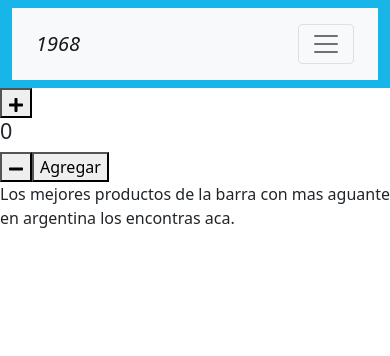
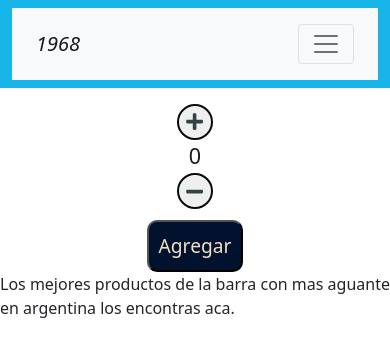
Before and after one commit to MarianoMenseguez/react-menseguez, a React (Create React App) app: page / in a window 390 px wide. Shown: the top 356 px of the page. Built offline with nearby package versions, Linux system fonts and the light colour scheme.

Commit message:
itemcount css

```diff
--- a/src/App.js
+++ b/src/App.js
@@ -1,6 +1,6 @@
 
-import NavBar from "./NavBar";
-import ItemListContainer from './ItemListContainer';
+import NavBar from "../src/components/NavBar";
+import ItemListContainer from '../src/components/ItemListContainer';
 const App = () => {
   return (
     <div>
--- /dev/null
+++ b/src/components/ItemCount.css
@@ -0,0 +1,49 @@
+.addCartContainer{
+    margin-top: 1rem;
+    display: flex;
+    justify-content: center;
+    align-items: center;
+    gap: 0.6rem;
+    font-size: 1.5rem;
+}
+    .addingBtn{
+        border: 2px solid rgb(8, 10, 10);
+        padding: 0.4rem;
+        border-radius: 50%;
+        display: flex;
+        justify-content: center;
+        color: #344;
+    }
+
+    .addCart{
+        margin-left: 1rem;
+        padding: 0.6rem;
+        font-size: 1.2rem;
+        font-weight: 500;
+        background: #01122e;
+        color: #F3DFC1;
+        transition: 0.4s;
+        border-radius: 10px;
+
+    }
+
+    h4{
+        color: #151b1f;
+        margin-bottom: 0.1rem;
+    }
+
+@media only screen and (max-width: 1024px) {
+    .addCartContainer{
+        flex-direction: column;
+        gap: 3px;
+        font-size: 1.2rem;
+        align-items: center;
+        justify-content: center;
+
+        .addCart{
+            margin-left: 0;
+            margin-top: .5rem;
+        }
+    }
+
+}
--- a/src/components/ItemCount.js
+++ b/src/components/ItemCount.js
@@ -1,5 +1,6 @@
 import { useEffect, useState } from "react";
 import { FaMinus, FaPlus } from "react-icons/fa";
+import "./ItemCount.css";
 import Swal from "sweetalert2";
 
 const ItemCount = ({ stock = 5, initial = 0 }) => {
--- a/src/ItemListContainer.js
+++ b/src/components/ItemListContainer.js
@@ -1,4 +1,4 @@
-import ItemCount from "./components/ItemCount";
+import ItemCount from "./ItemCount";
 
 const ItemListContainer = () => {
   return (
--- a/src/NavBar.js
+++ b/src/components/NavBar.js
@@ -1,4 +1,4 @@
-import "./App.css";
+import "../App.css";
 import CartWidget from "./CartWidget";
 
 const NavBar = () => {
```
Also changed, not shown: src/components/CartWidget.js (renamed from src/CartWidget.js).
